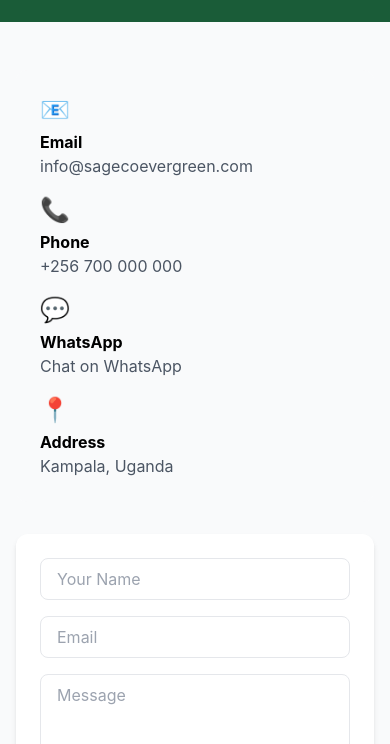
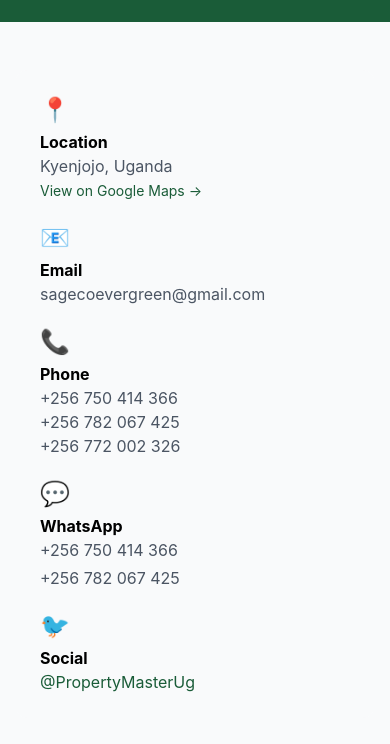
Before and after one commit to asiimwe3/sageco-evergreen, a Next.js app: page /contact in a window 390 px wide. Shown: the part 242-986 px from the top of the page. Built offline with nearby package versions, Linux system fonts and the light colour scheme; no server answers.

Commit message:
fix(contact): update real contact details, phones, email, location, social

```diff
--- a/pages/contact.js
+++ b/pages/contact.js
@@ -33,12 +33,12 @@ export default function Contact() {
     <>
       <Head>
         <title>Contact Us | SAGECO EVERGREEN</title>
-        <meta name="description" content="Get in touch with SAGECO EVERGREEN. Reach our team in Kampala for property inquiries, broker registration, and real estate services in Uganda." />
+        <meta name="description" content="Contact SAGECO EVERGREEN CO.LTD in Kyenjojo, Uganda. Call +256 750 414 366, email sagecoevergreen@gmail.com or visit us for real estate services." />
         <link rel="canonical" href={`${SITE_URL}/contact`} />
         <meta property="og:type" content="website" />
         <meta property="og:url" content={`${SITE_URL}/contact`} />
         <meta property="og:title" content="Contact Us | SAGECO EVERGREEN" />
-        <meta property="og:description" content="Get in touch with SAGECO EVERGREEN for property inquiries and real estate services in Uganda." />
+        <meta property="og:description" content="Contact SAGECO EVERGREEN CO.LTD in Kyenjojo, Uganda for real estate services." />
         <meta property="og:image" content={`${SITE_URL}/og-image.png`} />
       </Head>
       <Navbar />
@@ -48,11 +48,43 @@ export default function Contact() {
       </section>
       <div className="max-w-3xl mx-auto px-4 py-12">
         <div className="grid grid-cols-1 md:grid-cols-2 gap-8">
-          <address className="bg-gray-50 rounded-xl p-6 space-y-4 not-italic">
-            <div><span className="text-2xl">📧</span><p className="font-bold mt-1">Email</p><a href="mailto:info@sagecoevergreen.com" className="text-gray-600 hover:text-primary">info@sagecoevergreen.com</a></div>
-            <div><span className="text-2xl">📞</span><p className="font-bold mt-1">Phone</p><a href="tel:+256700000000" className="text-gray-600 hover:text-primary">+256 700 000 000</a></div>
-            <div><span className="text-2xl">💬</span><p className="font-bold mt-1">WhatsApp</p><a href="https://wa.me/256700000000" target="_blank" rel="noopener noreferrer" className="text-gray-600 hover:text-primary">Chat on WhatsApp</a></div>
-            <div><span className="text-2xl">📍</span><p className="font-bold mt-1">Address</p><p className="text-gray-600">Kampala, Uganda</p></div>
+          <address className="bg-gray-50 rounded-xl p-6 space-y-5 not-italic">
+            <div>
+              <span className="text-2xl">📍</span>
+              <p className="font-bold mt-1">Location</p>
+              <p className="text-gray-600">Kyenjojo, Uganda</p>
+              <a
+                href="https://maps.google.com/?q=Kyenjojo,Uganda"
+                target="_blank"
+                rel="noopener noreferrer"
+                className="text-primary text-sm hover:underline"
+              >View on Google Maps →</a>
+            </div>
+            <div>
+              <span className="text-2xl">📧</span>
+              <p className="font-bold mt-1">Email</p>
+              <a href="mailto:sagecoevergreen@gmail.com" className="text-gray-600 hover:text-primary">sagecoevergreen@gmail.com</a>
+            </div>
+            <div>
+              <span className="text-2xl">📞</span>
+              <p className="font-bold mt-1">Phone</p>
+              <a href="tel:+256750414366" className="block text-gray-600 hover:text-primary">+256 750 414 366</a>
+              <a href="tel:+256782067425" className="block text-gray-600 hover:text-primary">+256 782 067 425</a>
+              <a href="tel:+256772002326" className="block text-gray-600 hover:text-primary">+256 772 002 326</a>
+            </div>
+            <div>
+              <span className="text-2xl">💬</span>
+              <p className="font-bold mt-1">WhatsApp</p>
+              <div className="flex flex-col gap-1">
+                <a href="https://wa.me/256750414366" target="_blank" rel="noopener noreferrer" className="text-gray-600 hover:text-primary">+256 750 414 366</a>
+                <a href="https://wa.me/256782067425" target="_blank" rel="noopener noreferrer" className="text-gray-600 hover:text-primary">+256 782 067 425</a>
+              </div>
+            </div>
+            <div>
+              <span className="text-2xl">🐦</span>
+              <p className="font-bold mt-1">Social</p>
+              <a href="https://twitter.com/PropertyMasterUg" target="_blank" rel="noopener noreferrer" className="text-primary hover:underline">@PropertyMasterUg</a>
+            </div>
           </address>
           <form onSubmit={handleSubmit} className="bg-white shadow-md rounded-xl p-6 space-y-4">
             {status === "sent" && <div className="bg-green-50 text-green-700 p-3 rounded-lg">✅ Message sent! We will be in touch.</div>}
@@ -69,6 +101,20 @@ export default function Contact() {
             </button>
           </form>
         </div>
+
+        {/* Google Maps Embed */}
+        <div className="mt-10 rounded-xl overflow-hidden shadow-md">
+          <iframe
+            title="SAGECO EVERGREEN Location — Kyenjojo, Uganda"
+            src="https://maps.google.com/maps?q=Kyenjojo,Uganda&output=embed"
+            width="100%"
+            height="300"
+            style={{ border: 0 }}
+            allowFullScreen
+            loading="lazy"
+            referrerPolicy="no-referrer-when-downgrade"
+          />
+        </div>
       </div>
       <Footer />
     </>
```
